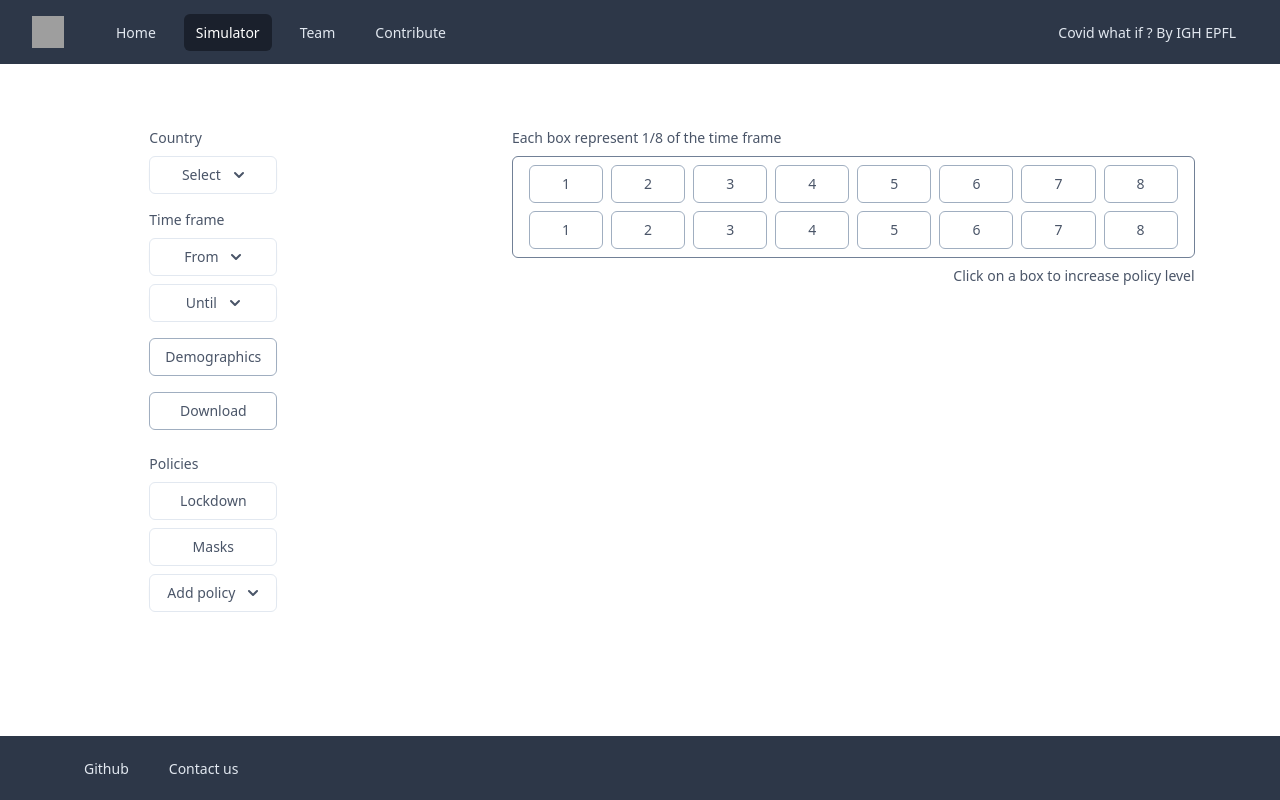
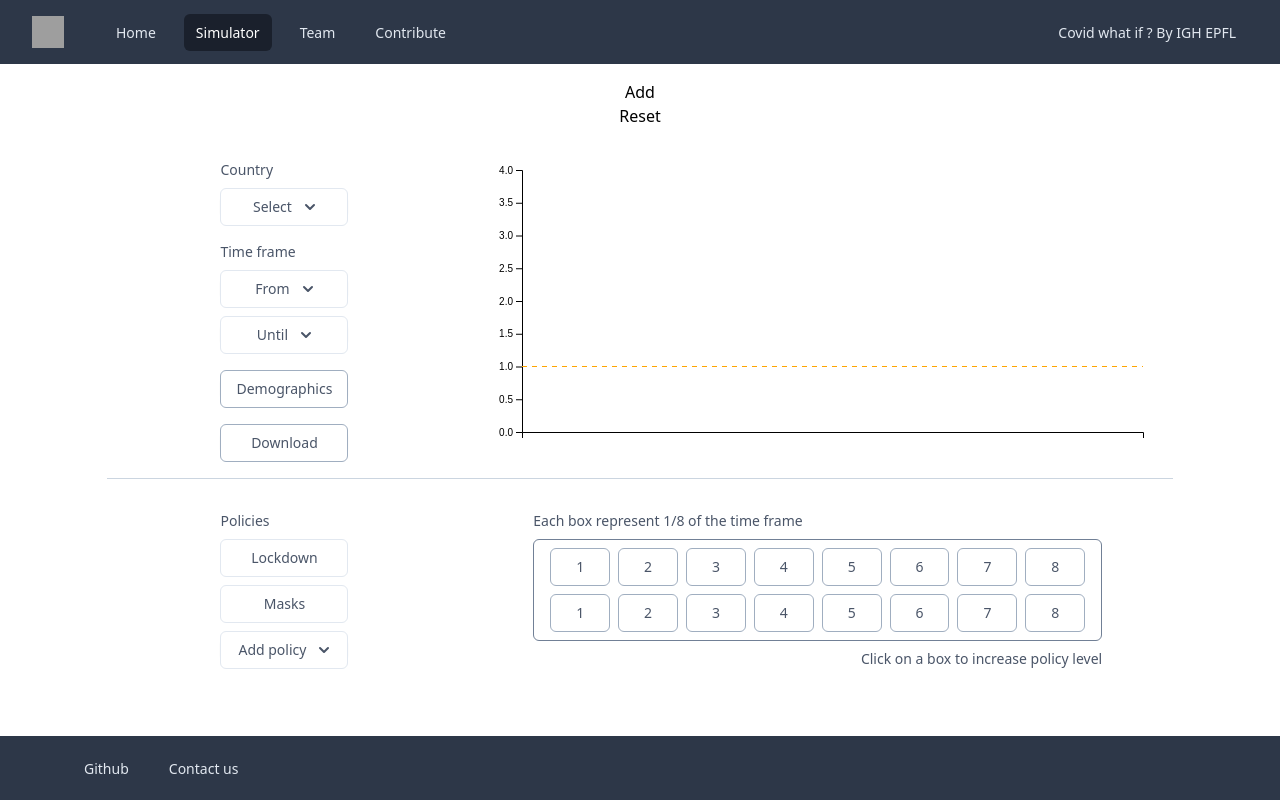
Before and after one commit to andreakiro/covid-what-if, a React (Create React App) app in the folder frontend/: page / in a window 1280 px wide. Built offline with nearby package versions, Linux system fonts and the light colour scheme; grey boxes are pictures that could not be loaded.

Commit message:
Arrange simulator components on the page

```diff
--- a/frontend/src/pages/Simulator.js
+++ b/frontend/src/pages/Simulator.js
@@ -4,21 +4,42 @@ import Inputs from "../components/main/Inputs";
 import Graph from "../components/main/Graph";
 import Policies from "../components/main/Policies";
 import ParameterProvider from "../components/ParameterProvider";
+import * as d3 from "d3";
 
 export default function Simulator() {
+  let [bigdata, setBigdata] = React.useState([]);
+  let bigdata2 = [
+    ["2013-04-28", 2],
+    ["2013-04-29", 1],
+    ["2013-05-01", 3],
+    ["2013-05-02", 0.5],
+    ["2013-05-03", 3.5],
+  ].map((x) => ({ date: d3.timeParse("%Y-%m-%d")(x[0]), value: x[1] }));
+
+  let onClick = () => {
+    const newelement = { date: new Date(), value: Math.random() * 4 };
+    setBigdata((bigdata) => [...bigdata, newelement]);
+  };
+
   return (
     <ParameterProvider>
-      <div className="flex w-full mt-12">
-        <div className="w-1/3 flex justify-center">
-          <div class="flex-col space-y-6">
+      <button onClick={onClick}>Add</button>
+      <button onClick={() => setBigdata([])}>Reset</button>
+      <div className="flex flex-col w-10/12 mt-8 mb-8 divide-y divide-gray-400">
+        <div className="flex pb-4">
+          <div className="w-1/3 flex justify-center">
             <Inputs />
+          </div>
+          <div className="w-2/3 flex justify-center">
+            <Graph bigdata={bigdata} />
+          </div>
+        </div>
+        <div className="flex pt-8">
+          <div className="w-1/3 flex justify-center">
             <Policies />
           </div>
-        </div>
-        <div className="w-2/3">
-          <div class="flex-col space-y-6">
-            {/* <Graph /> */}
-            <Box boxes={8} height={4} />
+          <div className="w-2/3 flex justify-center">
+            <Box boxes={8} />
           </div>
         </div>
       </div>
```
